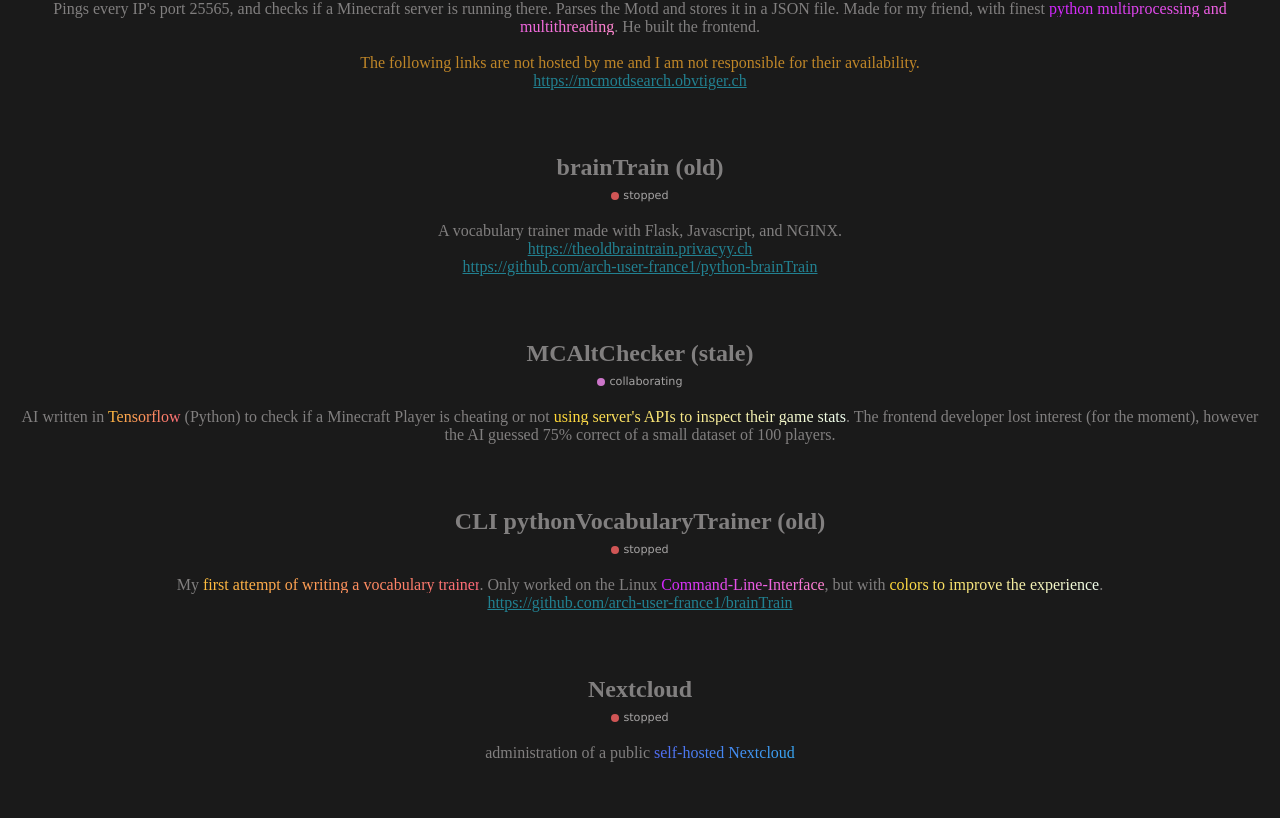
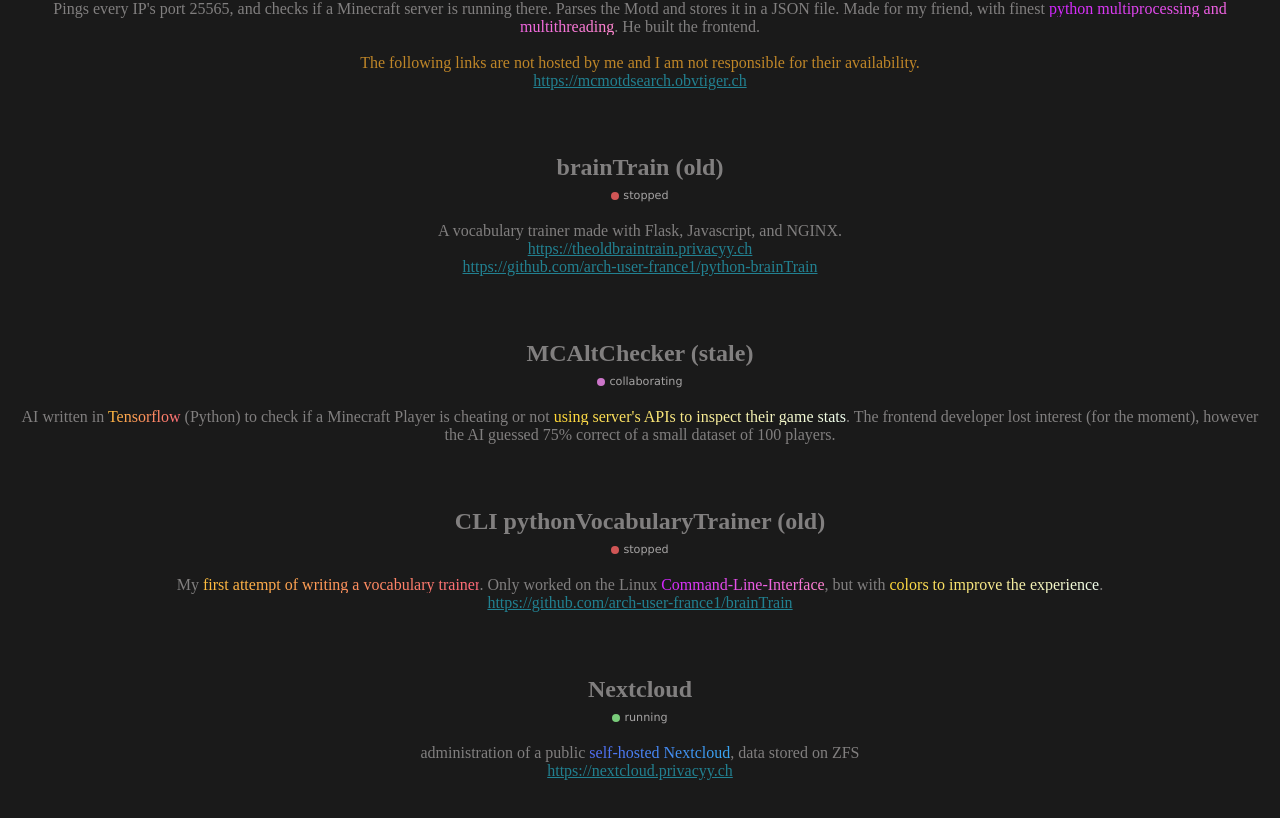
Before and after one commit to arch-user-france1/arch-user-france1, a Next.js app: page / in a window 1280 px wide. Shown: the part 1607-2425 px from the top of the page. Built offline with nearby package versions, Linux system fonts and the light colour scheme.

Commit message:
new nextcloud

```diff
--- a/pages/index.js
+++ b/pages/index.js
@@ -193,9 +193,11 @@ export default function Page() {
 
       <Project
       projectname="Nextcloud"
-      status="stopped"
+      status="running"
+      link="https://nextcloud.privacyy.ch"
+      visibleLinks={["https://nextcloud.privacyy.ch"]}
       >
-        <span>administration of a public <GrCool>self-hosted Nextcloud</GrCool></span>
+        <span>administration of a public <GrCool>self-hosted Nextcloud</GrCool>, data stored on ZFS</span>
       </Project>
       </div>
     </>
```
